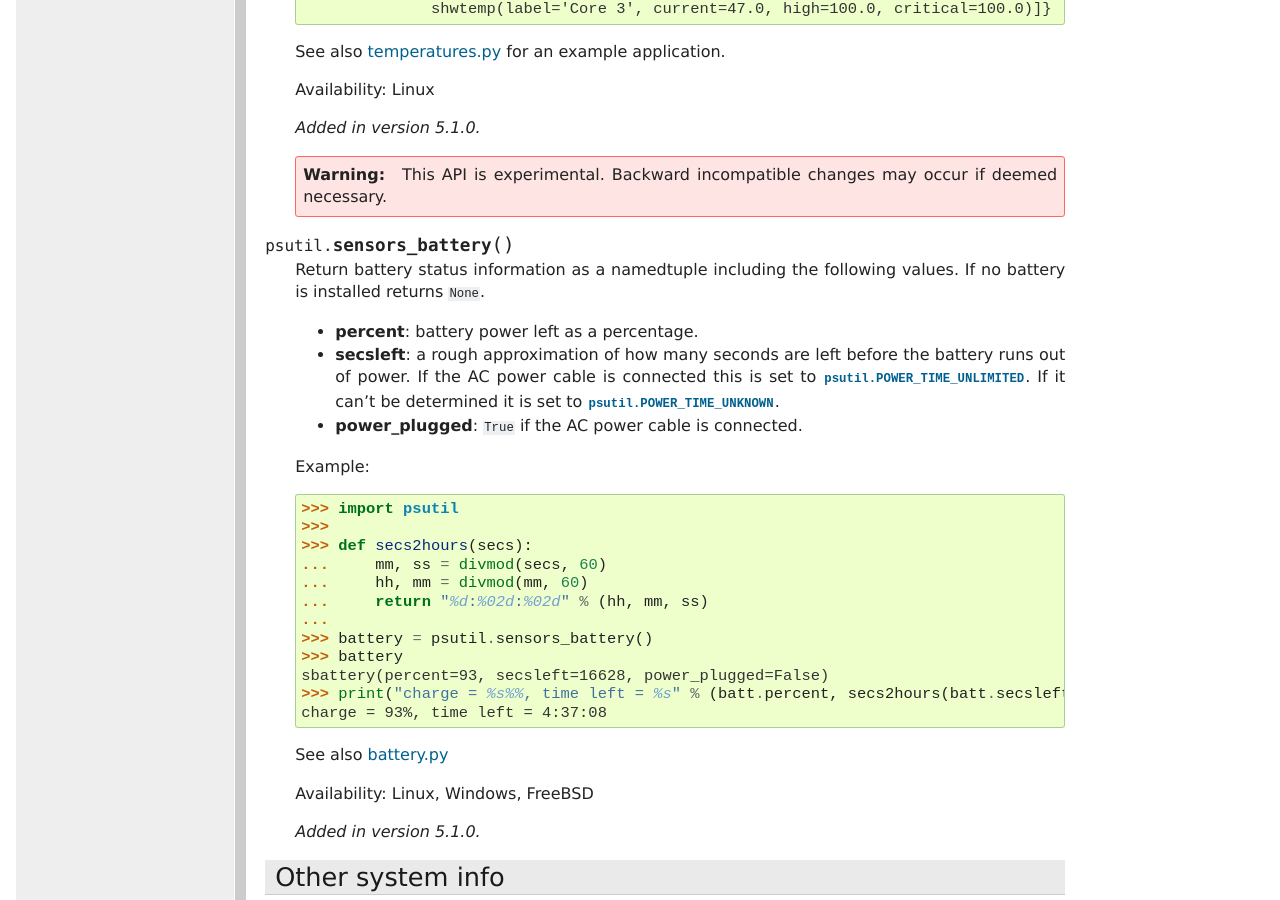
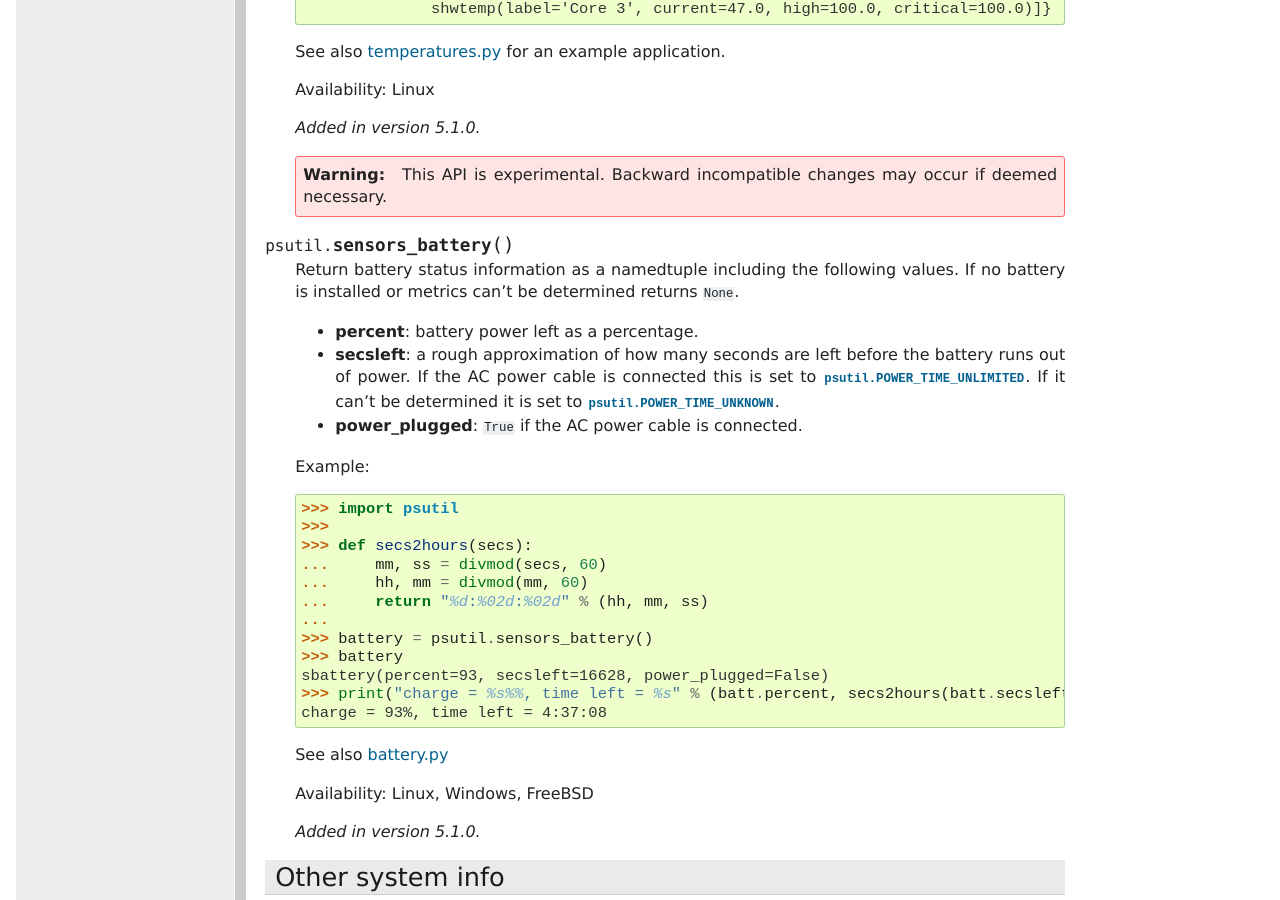
Before and after one commit to giampaolo/psutil, a Sphinx documentation site: the page built from docs/index.rst, in a window 1280 px wide and 900 px high, scrolled down 10324 px. Built offline with Sphinx 7.4.7, drawn with Linux system fonts in a browser that asks for light colours; formulas are drawn with MathJax 3.

```diff
--- a/docs/index.rst
+++ b/docs/index.rst
@@ -655,7 +655,8 @@
 .. function:: sensors_battery()
 
   Return battery status information as a namedtuple including the following
-  values. If no battery is installed returns ``None``.
+  values. If no battery is installed or metrics can't be determined returns
+  ``None``.
 
   - **percent**: battery power left as a percentage.
   - **secsleft**: a rough approximation of how many seconds are left before the
```
Also changed, not shown: 1 other file.
